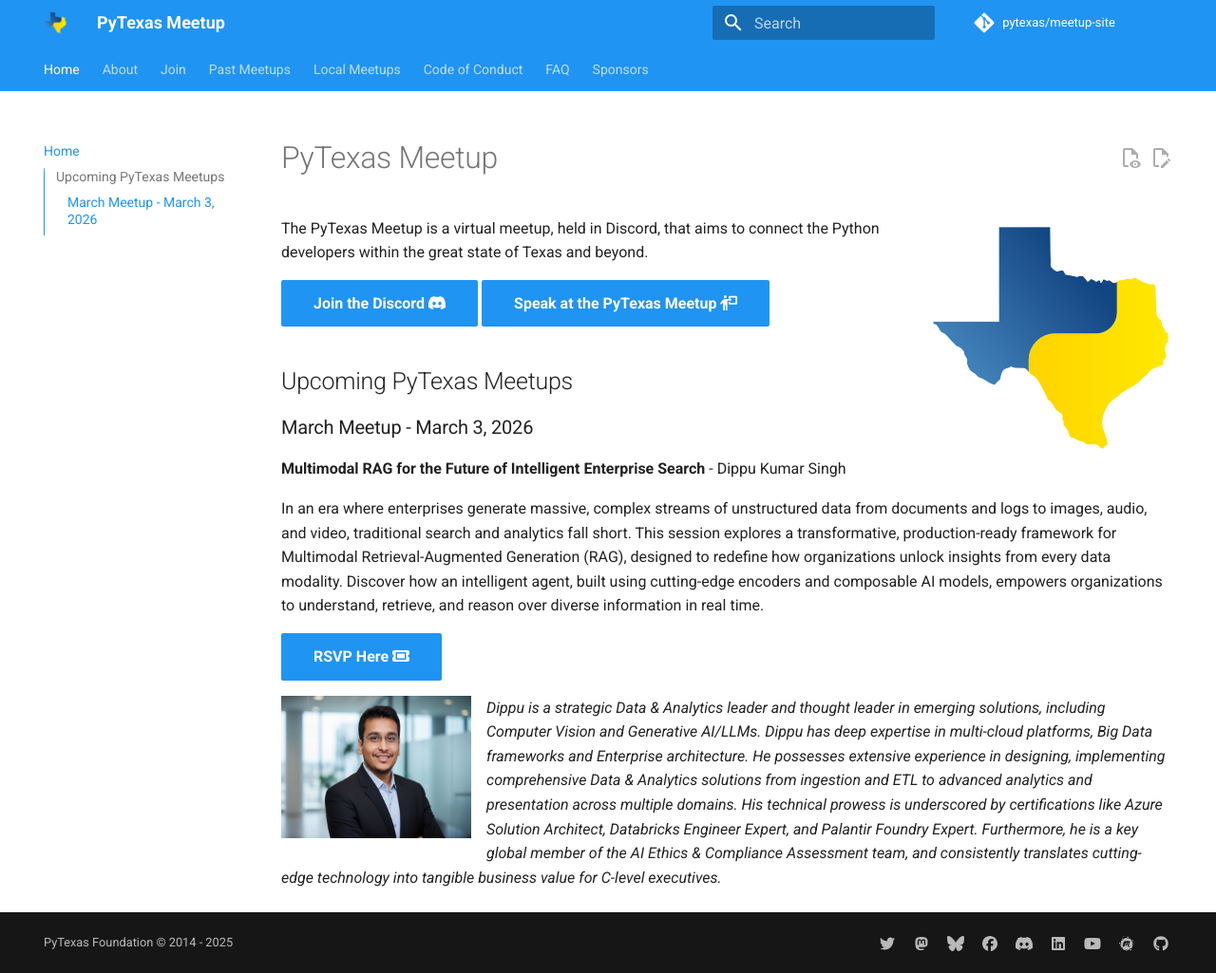
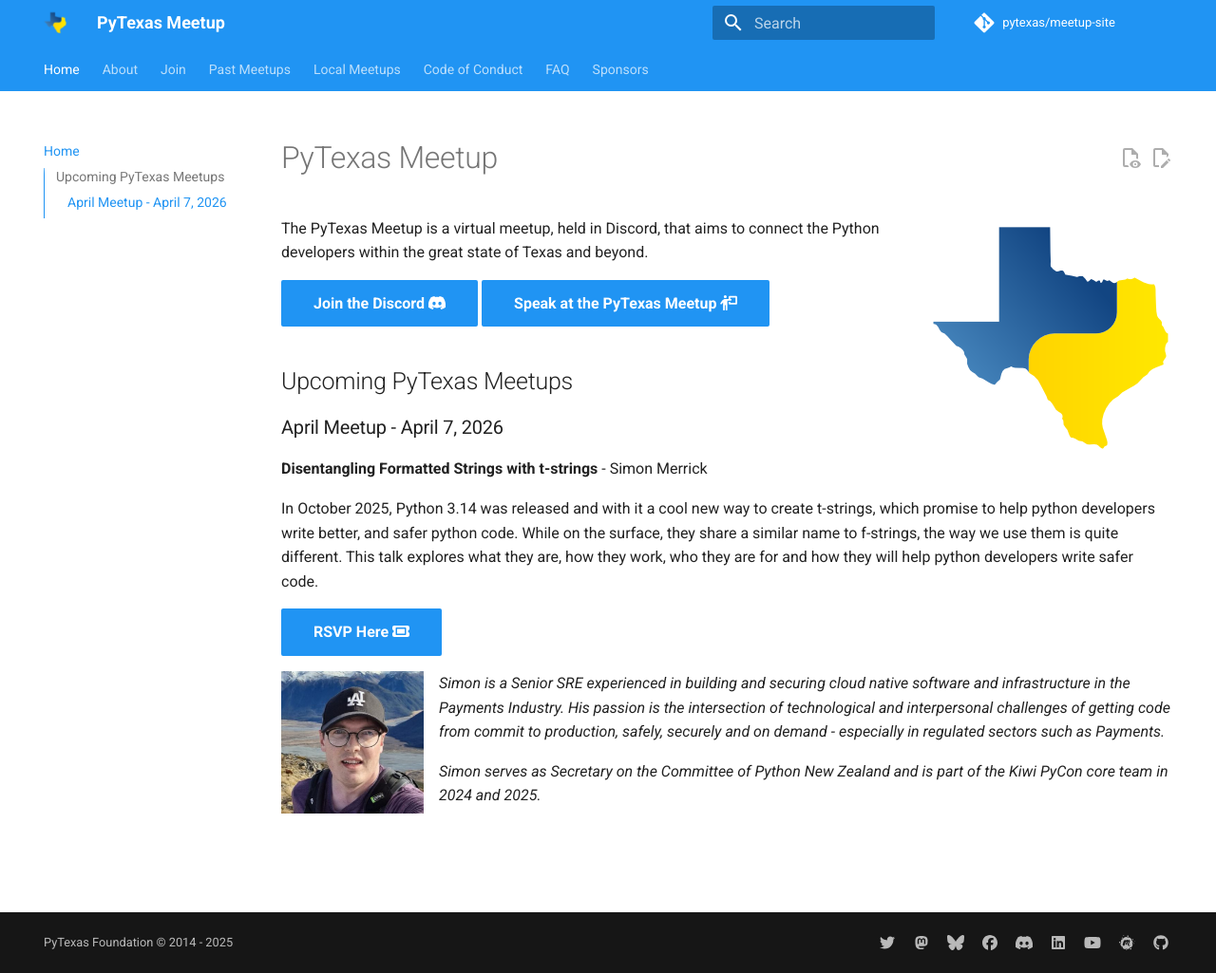
Before and after one commit to pytexas/meetup, an MkDocs documentation site: the page built from docs/index.md, in a window 1280 px wide and 1025 px high. Shown: the whole window at 95% size. Built offline with MkDocs 1.6.1 and Material for MkDocs 9.7.7, drawn with Linux system fonts in a browser that asks for light colours; comment, search, counter and statistics services are not loaded.

Commit message:
updating for April meetup and adding update-meetup command
Archive March meetup (Dippu Kumar Singh - Multimodal RAG) and update
homepage for April meetup (Simon Merrick - Disentangling Formatted
Strings with t-strings). Add /update-meetup slash command that accepts
a meetup.com URL to streamline the monthly update workflow.

```diff
--- a/docs/index.md
+++ b/docs/index.md
@@ -17,14 +17,16 @@
 
 ## Upcoming PyTexas Meetups
 
-### March Meetup - March 3, 2026
+### April Meetup - April 7, 2026
 
-**Multimodal RAG for the Future of Intelligent Enterprise Search** - Dippu Kumar Singh
+**Disentangling Formatted Strings with t-strings** - Simon Merrick
 
-In an era where enterprises generate massive, complex streams of unstructured data from documents and logs to images, audio, and video, traditional search and analytics fall short. This session explores a transformative, production-ready framework for Multimodal Retrieval-Augmented Generation (RAG), designed to redefine how organizations unlock insights from every data modality. Discover how an intelligent agent, built using cutting-edge encoders and composable AI models, empowers organizations to understand, retrieve, and reason over diverse information in real time.
+In October 2025, Python 3.14 was released and with it a cool new way to create t-strings, which promise to help python developers write better, and safer python code. While on the surface, they share a similar name to f-strings, the way we use them is quite different. This talk explores what they are, how they work, who they are for and how they will help python developers write safer code.
 
 [RSVP Here :fontawesome-solid-ticket:](https://pytexas.org/meetup/join){ .md-button .md-button--primary }
 
-![Dippu Kumar Singh Headshot](assets/images/dippu.jpeg){: style="height:150px;width:200px" align=left}
+![Simon Merrick Headshot](assets/images/simonmerrick.jpg){: style="height:150px;width:150px" align=left}
 
-_Dippu is a strategic Data & Analytics leader and thought leader in emerging solutions, including Computer Vision and Generative AI/LLMs. Dippu has deep expertise in multi-cloud platforms, Big Data frameworks and Enterprise architecture. He possesses extensive experience in designing, implementing comprehensive Data & Analytics solutions from ingestion and ETL to advanced analytics and presentation across multiple domains. His technical prowess is underscored by certifications like Azure Solution Architect, Databricks Engineer Expert, and Palantir Foundry Expert. Furthermore, he is a key global member of the AI Ethics & Compliance Assessment team, and consistently translates cutting-edge technology into tangible business value for C-level executives._
+_Simon is a Senior SRE experienced in building and securing cloud native software and infrastructure in the Payments Industry. His passion is the intersection of technological and interpersonal challenges of getting code from commit to production, safely, securely and on demand - especially in regulated sectors such as Payments._
+
+_Simon serves as Secretary on the Committee of Python New Zealand and is part of the Kiwi PyCon core team in 2024 and 2025._
--- a/docs/past_meetups/.authors.yml
+++ b/docs/past_meetups/.authors.yml
@@ -104,3 +104,7 @@
     name: Dippu Kumar Singh
     description: Dippu is a strategic Data & Analytics leader and thought leader in emerging solutions, including Computer Vision and Generative AI/LLMs. He has deep expertise in multi-cloud platforms, Big Data frameworks, and Enterprise architecture, with certifications including Azure Solution Architect, Databricks Engineer Expert, and Palantir Foundry Expert.
     avatar: assets/images/dippu.jpeg
+  simonmerrick:
+    name: Simon Merrick
+    description: Simon is a Senior SRE experienced in building and securing cloud native software and infrastructure in the Payments Industry. He serves as Secretary on the Committee of Python New Zealand and is part of the Kiwi PyCon core team.
+    avatar: assets/images/simonmerrick.jpg
```
Also changed, not shown: .claude/commands/update-meetup.md (added, +24 -0 lines), .claude/skills/meetup-update/SKILL.md (+18 -5 lines), docs/past_meetups/posts/2026-03-03.md (added, +22 -0 lines), docs/assets/images/simonmerrick.jpg (added).
